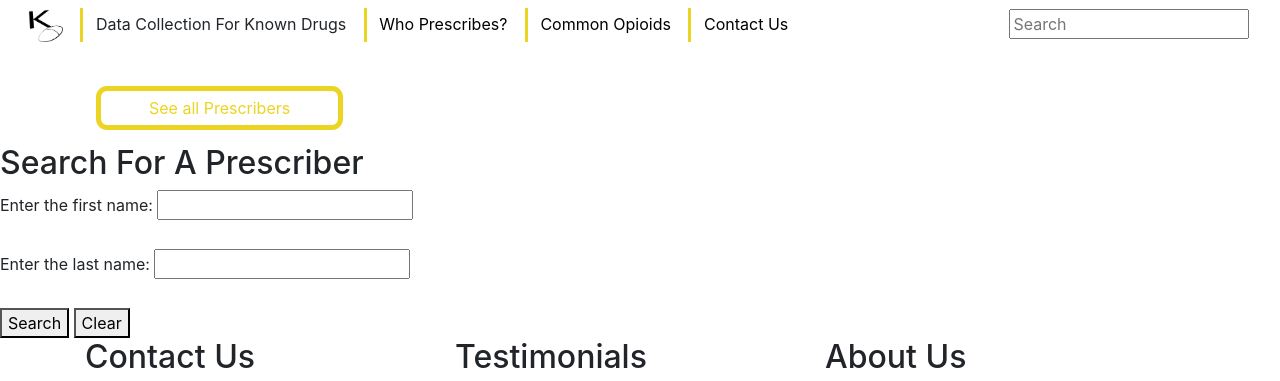
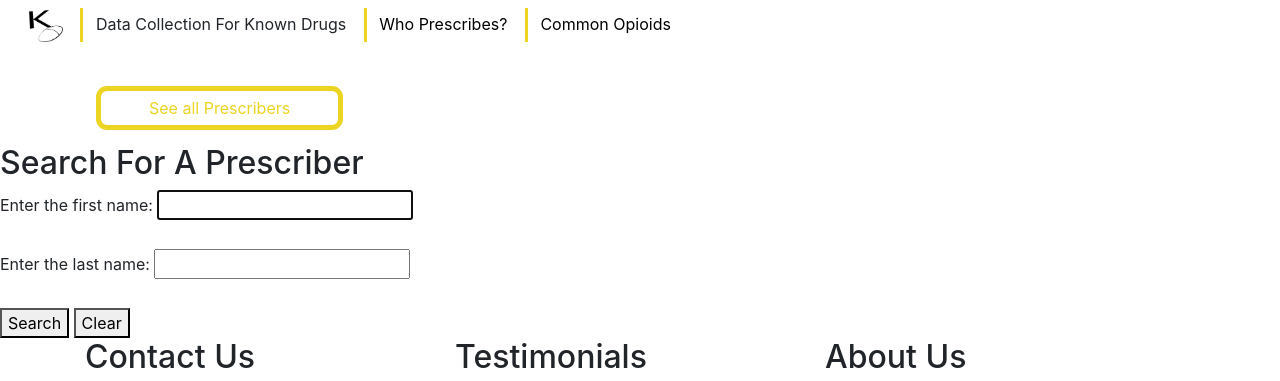
Before and after one commit to peterjam024/INTEX_Project, a Django app: template templates/dontoverdose/searchPrescriber.html in a window 1280 px wide. Shown: the top 381 px of the page. Run offline with Django 3.2, Linux system fonts and the light colour scheme; the template is opened without the code that fills it, so the values that code supplies are empty; some libraries are stand-ins or nearby versions.

Commit message:
simplify

```diff
--- a/templates/base.html
+++ b/templates/base.html
@@ -19,9 +19,9 @@
         <a class="collect" >Data Collection For Known Drugs</box>
         <a class="collect" href="{% url 'allPrescribers' %}">Who  Prescribes?</a>
         <a class="collect" href="{% url 'allDrugs' %}">Common Opioids</a>
-        <a class="collect" href="{% url 'contact' %}">Contact Us</a>
+        {% comment %} <a class="collect" href="{% url 'contact' %}">Contact Us</a> {% endcomment %}
 
-    <input class="searchbox" placeholder="Search">
+    {% comment %} <input class="searchbox" placeholder="Search the database"> {% endcomment %}
   </div>
 
     <!-- This is what will link to the other pages-->
--- a/templates/dontoverdose/searchPrescriber.html
+++ b/templates/dontoverdose/searchPrescriber.html
@@ -15,7 +15,7 @@
         <br><br> {% endcomment %}
         <!-- first name -->
         <label for='first_name'>Enter the first name:</label>
-        <input type="text" name='first_name' id='fname' >
+        <input type="text" name='first_name' id='fname' autofocus>
         <br><br>
         <!-- last name -->
         <label for='last_name'>Enter the last name:</label>
```
